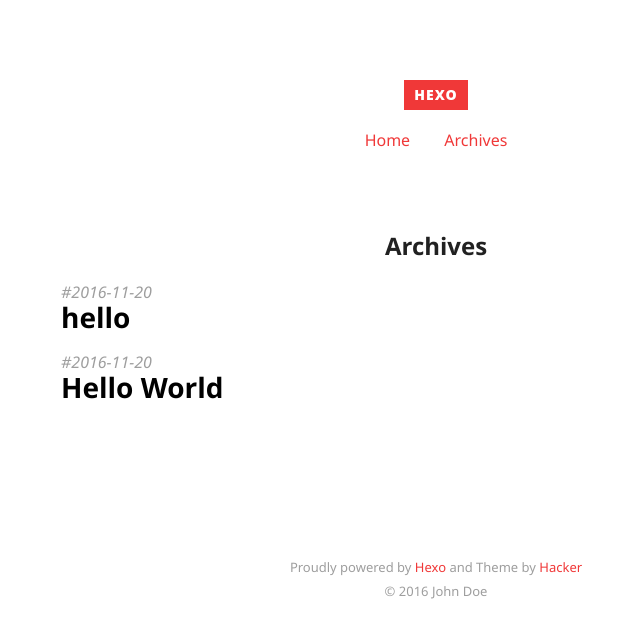
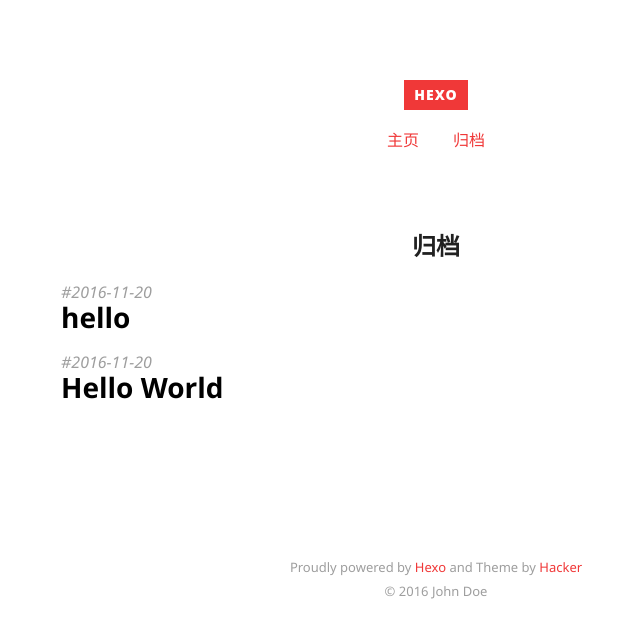
Before and after one commit to chenjiatai/chenjiatai.github.io, a plain HTML site: page archives/index.html in a window 1280 px wide. Shown: the whole page, without its empty margins (204-844 px from the left). Drawn offline with Linux system fonts and the light colour scheme.

Commit message:
Site updated: 2016-11-20 20:07:57

```diff
--- a/archives/index.html
+++ b/archives/index.html
@@ -3,7 +3,7 @@
 <head>
   <meta charset="utf-8">
 
-  <title>Archives | Hexo</title>
+  <title>归档 | Hexo</title>
 
 
   <meta name="author" content="John Doe">
@@ -45,9 +45,9 @@
   <nav class="site-navigation">
     <ul>
 
-        <li><a href="/">Home</a></li>
+        <li><a href="/">主页</a></li>
 
-        <li><a href="/archives">Archives</a></li>
+        <li><a href="/archives">归档</a></li>
 
     </ul>
   </nav>
@@ -58,7 +58,7 @@
 
 <article>
 
-  <h2 class="article-title ">Archives</h2>
+  <h2 class="article-title ">归档</h2>
 
   <div class="archive">
 
```
Also changed, not shown: 2016/11/20/hello-world/index.html (+2 -2 lines), 2016/11/20/hello/index.html (+2 -2 lines), archives/2016/11/index.html (+3 -3 lines), archives/2016/index.html (+3 -3 lines), index.html (+2 -2 lines).
